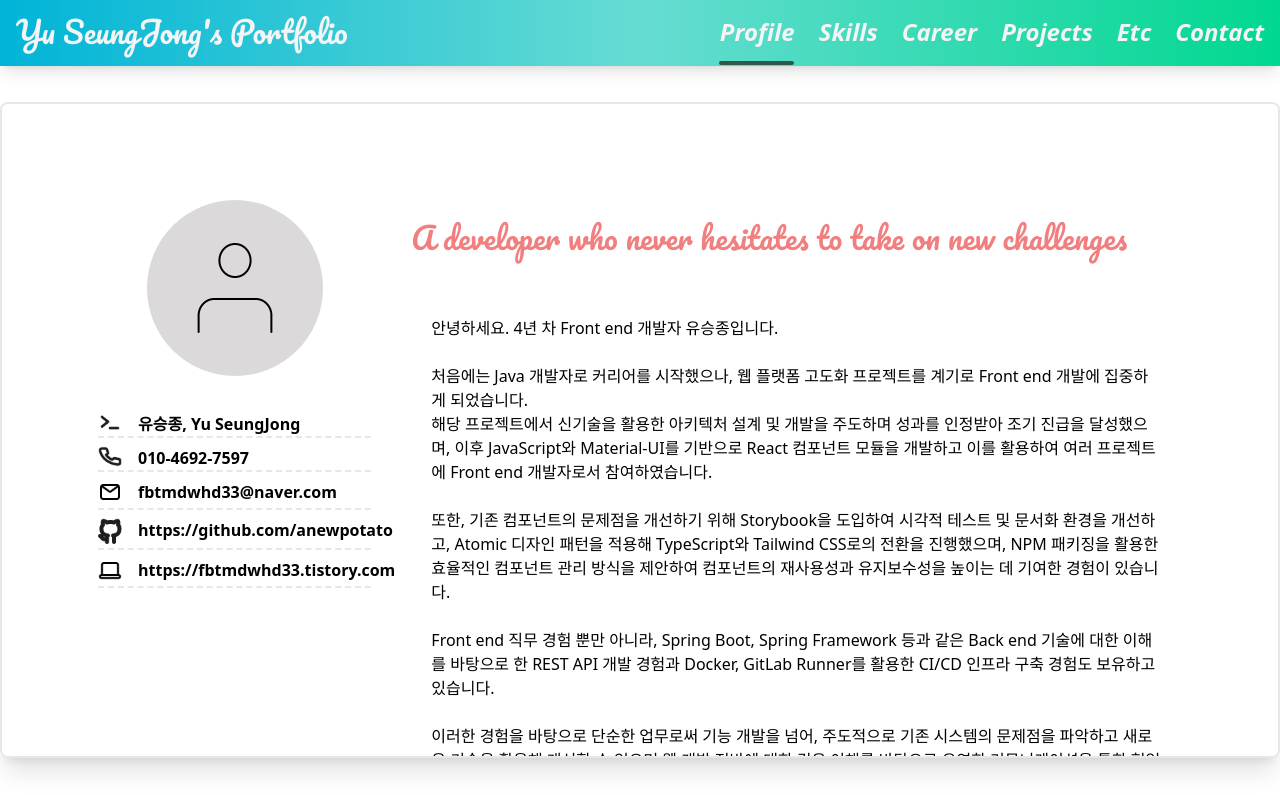
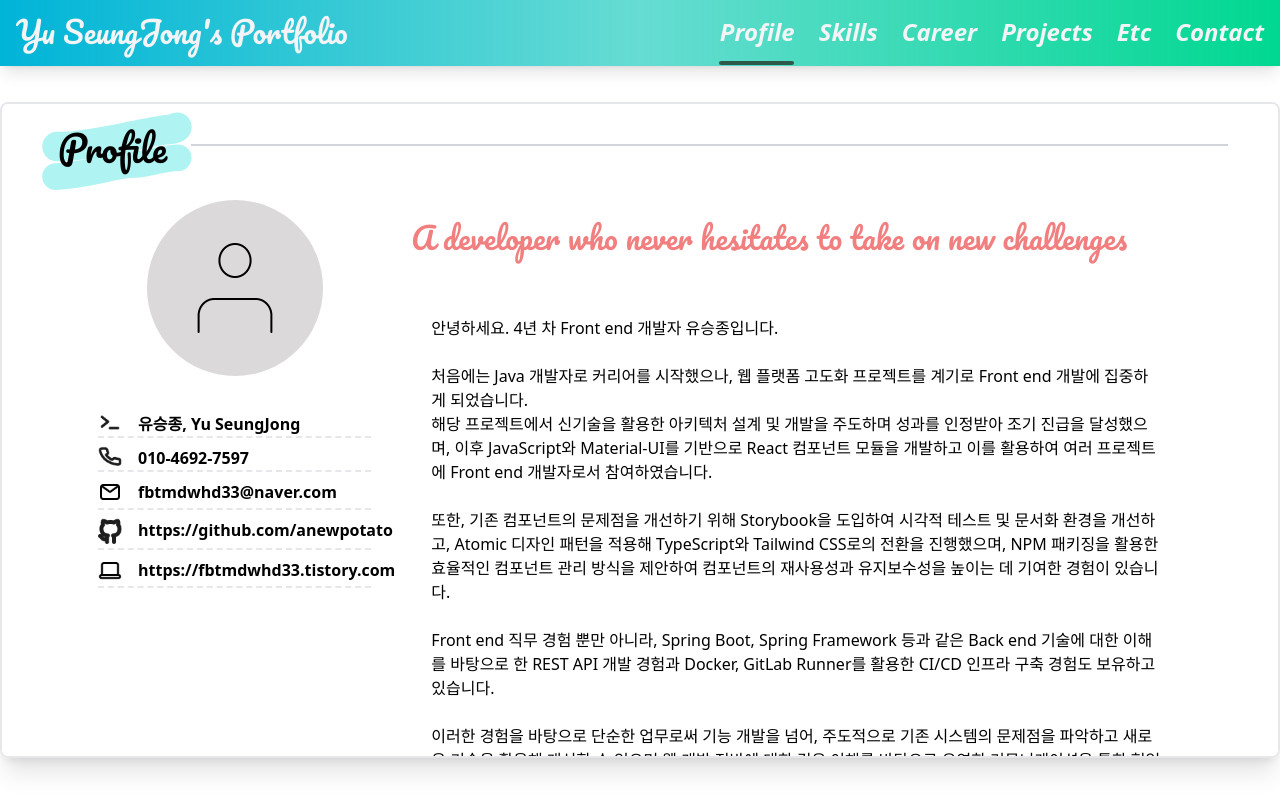
Before and after one commit to anewpotato/portfolio-front, a Next.js app: page / in a window 1280 px wide. Shown: the part 6-801 px from the top of the page. Built offline with nearby package versions, Linux system fonts and the light colour scheme.

Commit message:
feature: Section Title 추가.

```diff
--- /dev/null
+++ b/src/components/AnimationSection/Title/index.tsx
@@ -0,0 +1,27 @@
+import { pacificoFont } from '@src/constant/fonts';
+import Image from 'next/image';
+
+export default function Title({ title }: { title: string }) {
+  return (
+    <>
+      <Image
+        alt=""
+        className="absolute top-2 left-10"
+        src="/image/Vector 1.svg"
+        width={150}
+        height={30}
+      />
+      <Image
+        alt=""
+        className="absolute top-10 left-10"
+        src="/image/Vector 2.svg"
+        width={150}
+        height={30}
+      />
+      <div className="flex w-11/12 absolute top-6 left-14">
+        <span className={` text-4xl ${pacificoFont.className}`}>{title}</span>
+        <hr className="ml-6 w-full border-t-2 border-gray-300 my-4" />
+      </div>
+    </>
+  );
+}
--- a/src/components/AnimationSection/index.tsx
+++ b/src/components/AnimationSection/index.tsx
@@ -6,6 +6,7 @@ import { setSelectedNavigationIndex } from '@src/store/navigation/navigationSlic
 import { NavigationType } from '@src/types/header';
 import { motion, useAnimation } from 'framer-motion';
 import { useEffect, useRef } from 'react';
+import Title from './Title';
 
 export default function AnimationSection({
   children,
@@ -43,7 +44,7 @@ export default function AnimationSection({
     <motion.section
       ref={ref}
       id={String(id).toLowerCase()}
-      className="snap-center scroll-mt-16 h-[calc(100vh-144px)] flex items-center justify-center shadow-xl border-2 rounded-lg bg-white sm:overflow-auto"
+      className="relative snap-center scroll-mt-16 h-[calc(100vh-144px)] flex items-center justify-center shadow-xl border-2 rounded-lg bg-white sm:overflow-y-auto sm:overflow-x-hidden"
       initial="hidden"
       animate={controls}
       variants={{
@@ -59,6 +60,7 @@ export default function AnimationSection({
         },
       }}
     >
+      <Title title={id} />
       {children}
     </motion.section>
   );
```
Also changed, not shown: public/image/Vector 1.svg (added), public/image/Vector 2.svg (added).
